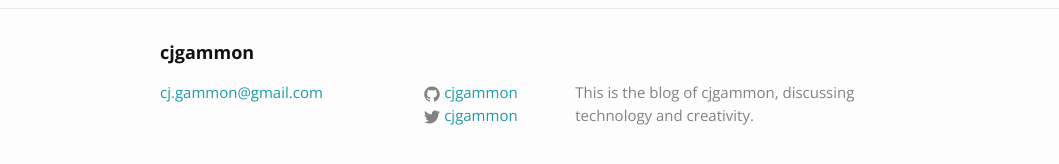
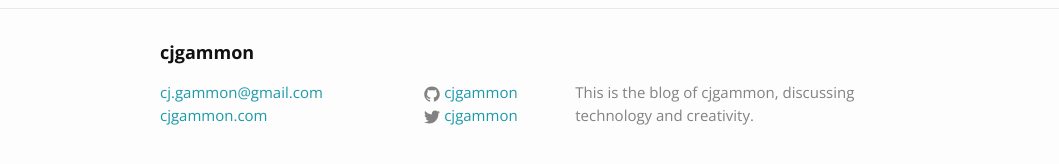
Before and after one commit to cjgammon/blog, a Jekyll site: the page built from index.html, in a window 1280 px wide and 900 px high, scrolled down 998 px. Shown: the part 714-878 px from the top of the window, without its empty margins (110-1169 px from the left). Built offline with Jekyll 4.4.1, drawn with Linux system fonts in a browser that asks for light colours; the list of posts is cut into pages by our own code.

Commit message:
add link to page

```diff
--- a/_config.yml
+++ b/_config.yml
@@ -12,6 +12,7 @@ description: > # this means to ignore newlines until "baseurl:"
   This is the blog of cjgammon, discussing technology and creativity.
 baseurl: "" # the subpath of your site, e.g. /blog
 url: "http://blog.cjgammon.com" # the base hostname & protocol for your site
+homepage: "http://www.cjgammon.com"
 twitter_username: cjgammon
 github_username:  cjgammon
 permalink: :title
--- a/_includes/footer.html
+++ b/_includes/footer.html
@@ -8,6 +8,10 @@
       <div class="footer-col footer-col-1">
         <ul class="contact-list">
           <li><a href="mailto:{{ site.email }}">{{ site.email }}</a></li>
+          {% if site.homepage %}
+          <li><a href="{{ site.homepage }}">cjgammon.com</a></li>
+          {% endif %}
+
         </ul>
       </div>
 
```
